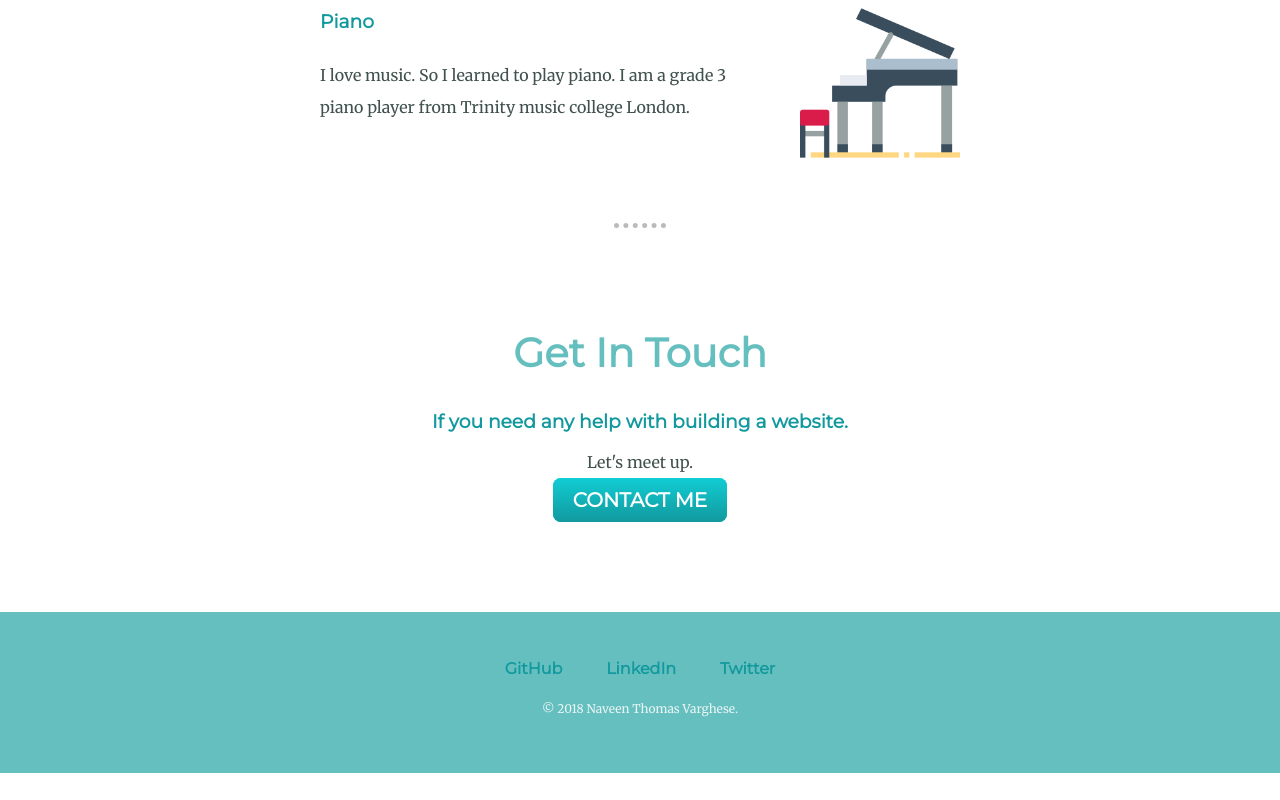
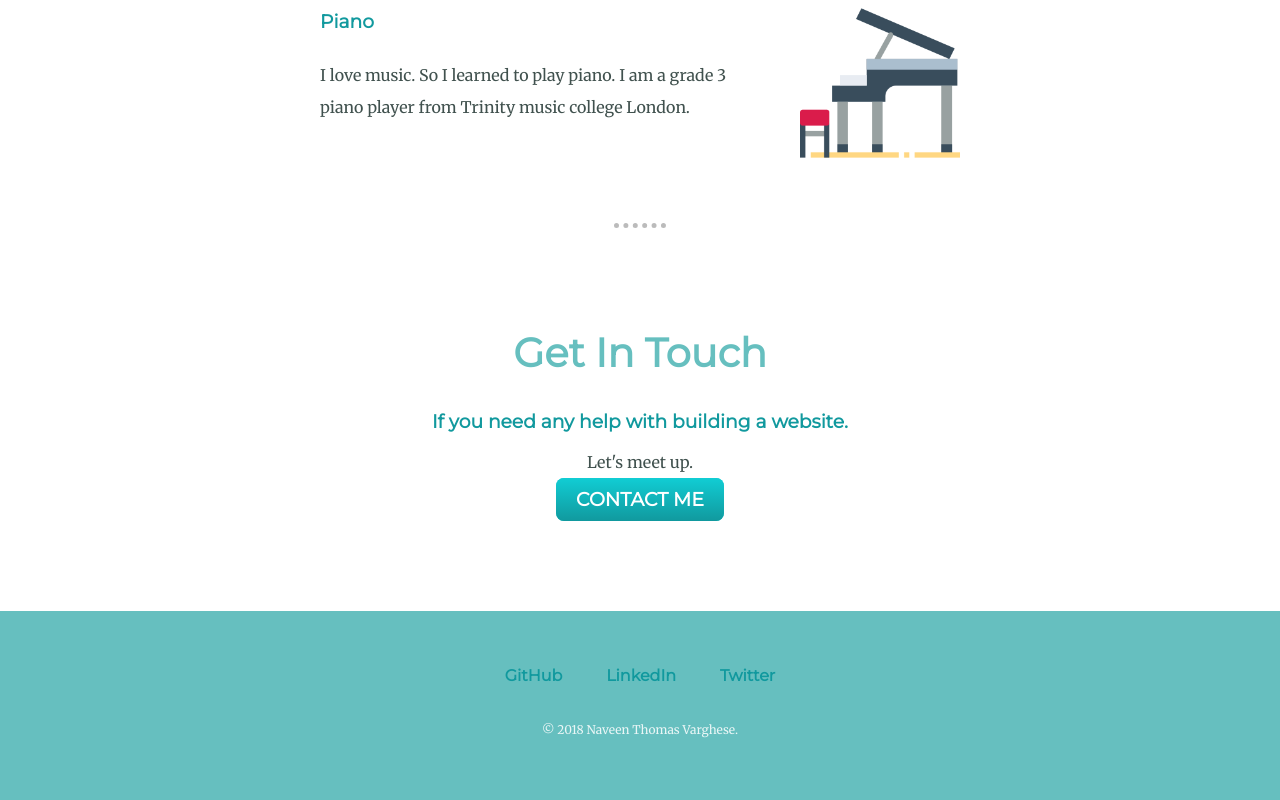
Before and after one commit to naveenpanickal/my-site, a plain HTML site: page index.html in a window 1280 px wide. Shown: the part 1872-2672 px from the top of the page. Before the commit the page ends 2645 px from the top, so only its background shows below. Drawn offline with Linux system fonts and the light colour scheme.

Commit message:
Update index.html

```diff
--- a/index.html
+++ b/index.html
@@ -4,7 +4,7 @@
 <head>
   <meta charset="utf-8">
   <title>Naveen</title>
-  <link rel="stylesheet" href="css/styles.css">
+  <link rel="stylesheet" href="styles.css">
   <link rel="icon" href="favicon3.ico">
   <link href="https://fonts.googleapis.com/css?family=Merriweather|Montserrat|Sacramento" rel="stylesheet">
 
```
